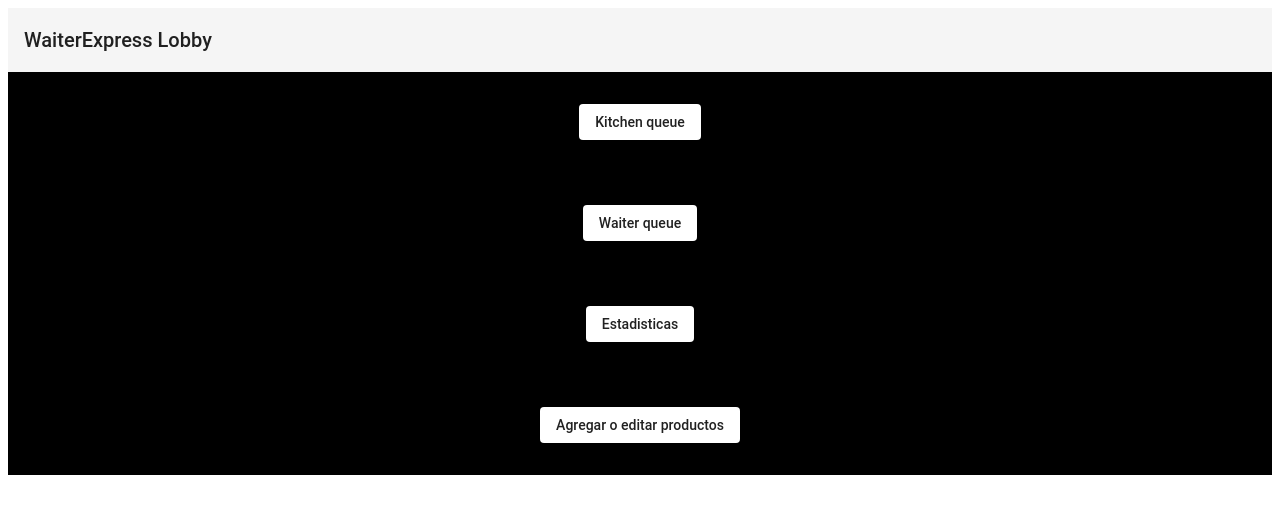
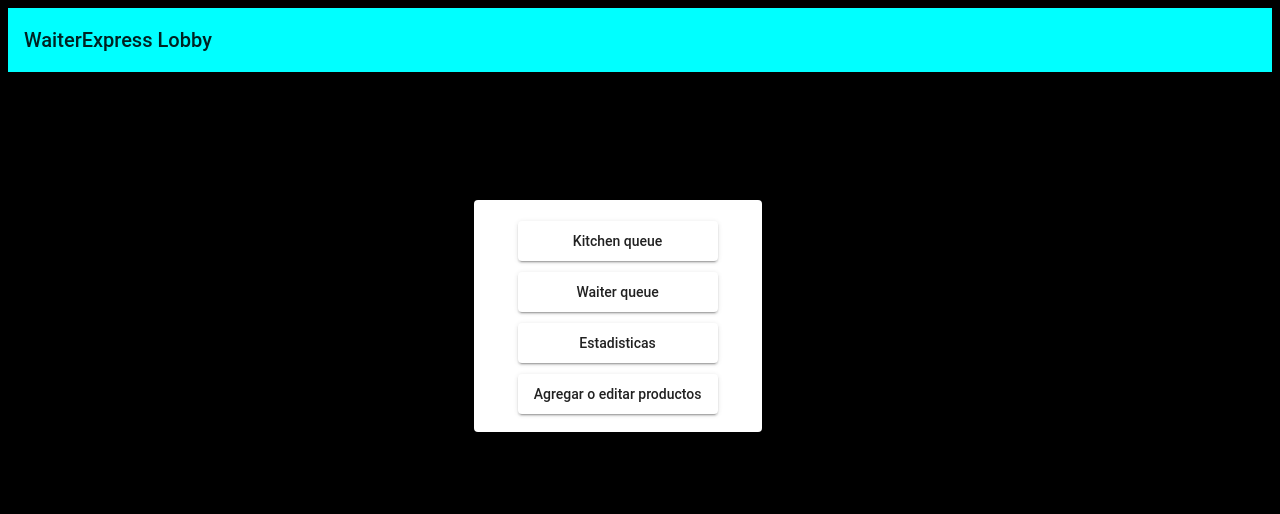
Before and after one commit to danieljoserm/waiterexpresswebsite, an Angular app: page / in a window 1280 px wide. Shown: the top 514 px of the page. Built offline with nearby package versions, Linux system fonts and the light colour scheme.

Commit message:
cambios de diseno
cambios graficos

```diff
--- a/src/app/app.component.css
+++ b/src/app/app.component.css
@@ -1,5 +1,10 @@
 .page{
+background-color: aqua;
 
-background: black;
 
 }
+.completepage{
+
+background-color: black;
+
+}
--- a/src/app/app.component.html
+++ b/src/app/app.component.html
@@ -1,7 +1,7 @@
 <!--The content below is only a placeholder and can be replaced.-->
 
-<div class="page">
-<mat-toolbar>
+<div >
+<mat-toolbar class="page">
 <span>WaiterExpress Lobby</span>
 
 </mat-toolbar>
--- a/src/app/mainpage/mainpage.component.css
+++ b/src/app/mainpage/mainpage.component.css
@@ -0,0 +1,13 @@
+.card{
+    height: 200px;
+    width: 20%;
+    position: absolute;
+    top: 200px;
+    left: 37%;
+}
+.buttonmenu{
+    height: 40px;
+    width: 200px;
+
+
+}
--- a/src/app/mainpage/mainpage.component.html
+++ b/src/app/mainpage/mainpage.component.html
@@ -1,7 +1,11 @@
 
-<mat-grid-list cols="1" rowHeight="100px">
-  <mat-grid-tile><button mat-raised-button routerLink="/kitchenqueue" routerLinkActive="active">Kitchen queue</button></mat-grid-tile>
-  <mat-grid-tile><button mat-raised-button routerLink="/waiterqueue">Waiter queue</button></mat-grid-tile>
-  <mat-grid-tile><button mat-raised-button>Estadisticas</button></mat-grid-tile>
-  <mat-grid-tile><button mat-raised-button>Agregar o editar productos</button></mat-grid-tile>
+
+  <mat-card class="card" >
+
+<mat-grid-list cols="1" rowHeight="50px">
+  <mat-grid-tile><button class="buttonmenu" mat-raised-button routerLink="/kitchenqueue" routerLinkActive="active">Kitchen queue</button></mat-grid-tile>
+  <mat-grid-tile><button class="buttonmenu" mat-raised-button routerLink="/waiterqueue">Waiter queue</button></mat-grid-tile>
+  <mat-grid-tile><button class="buttonmenu" mat-raised-button>Estadisticas</button></mat-grid-tile>
+  <mat-grid-tile><button class="buttonmenu" mat-raised-button>Agregar o editar productos</button></mat-grid-tile>
 </mat-grid-list>
+</mat-card>
--- a/src/index.html
+++ b/src/index.html
@@ -2,13 +2,13 @@
 <html lang="en">
 <head>
   <meta charset="utf-8">
-  <title>Waiterexpressweb</title>
+  <title>WaiterExpressWeb</title>
   <base href="/">
 
   <meta name="viewport" content="width=device-width, initial-scale=1">
   <link rel="icon" type="image/x-icon" href="favicon.ico">
 </head>
-<body>
+<body class="completepage">
   <app-root></app-root>
 </body>
 </html>
--- a/src/styles.css
+++ b/src/styles.css
@@ -1,2 +1,7 @@
 /* You can add global styles to this file, and also import other style files */
 @import "~@angular/material/prebuilt-themes/indigo-pink.css";
+
+.completepage{
+background-color: black;
+
+}
```
